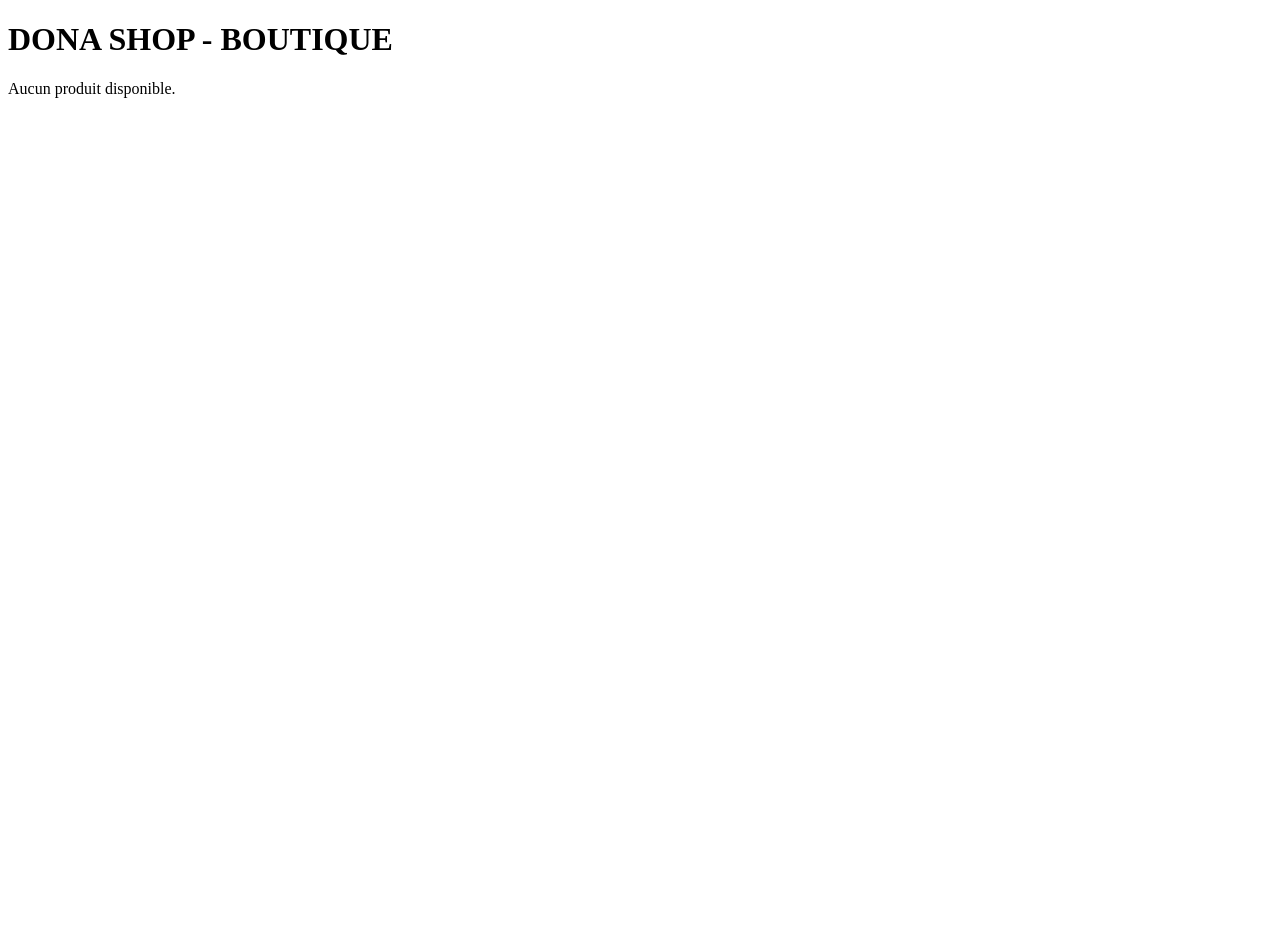
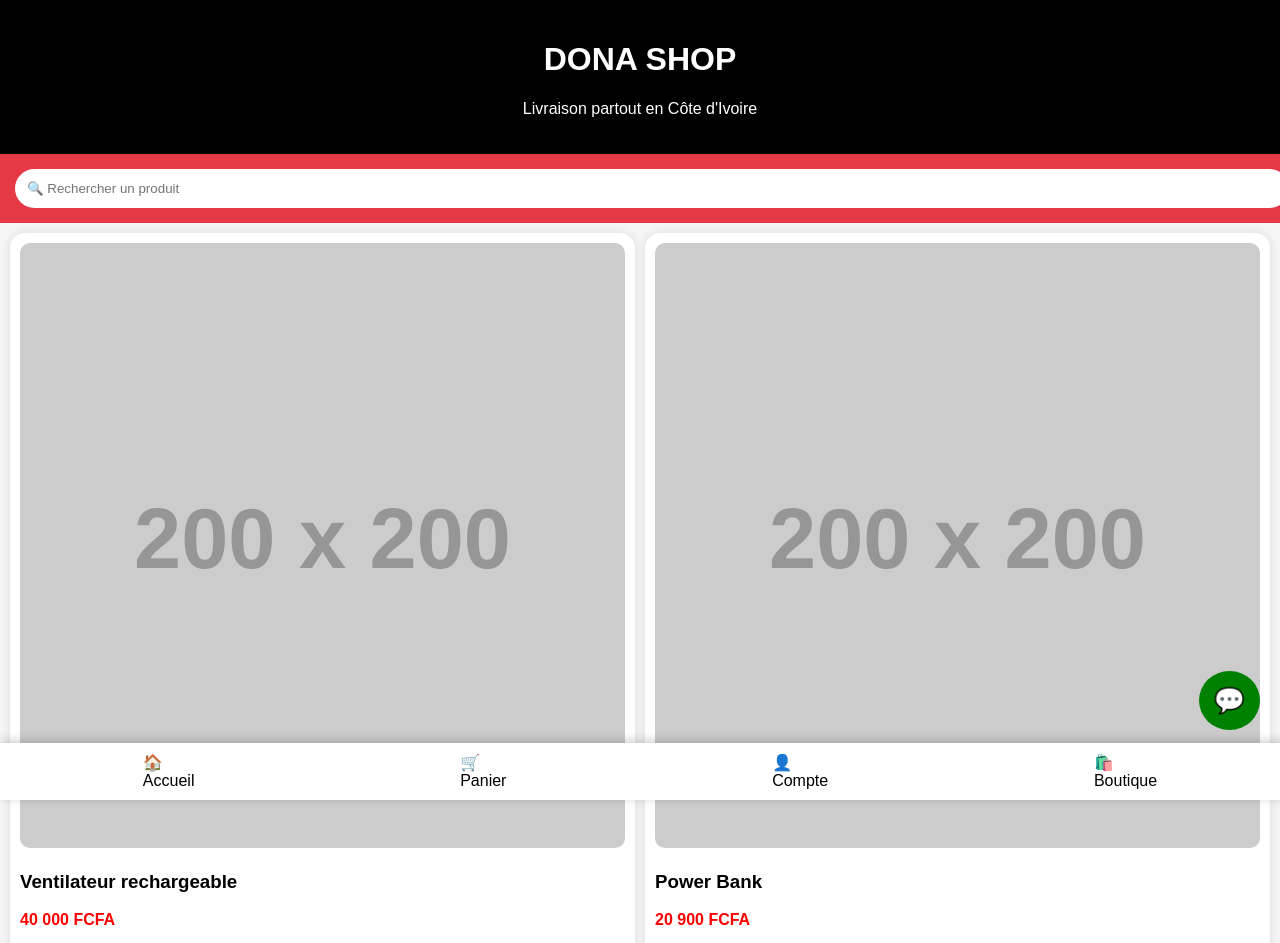
Before and after one commit to diallodona7-maker/Dona-Shop-, a plain HTML site: page boutique.html in a window 1280 px wide. Shown: the top 943 px of the page. Before the commit the page ends 800 px from the top, so only its background shows below. Drawn offline with Linux system fonts and the light colour scheme; placeholder pictures from the web are drawn by us.

Commit message:
boutique.html
<!DOCTYPE html>
<html lang="fr">
<head>
<meta charset="UTF-8">
<meta name="viewport" content="width=device-width, initial-scale=1.0">
<title>DONA SHOP</title>

<style>
body{
margin:0;
font-family:Arial;
background:#f5f5f5;
}

header{
background:black;
color:white;
padding:20px;
text-align:center;
}

.search{
padding:15px;
background:#e63946;
}

.search input{
width:100%;
padding:12px;
border:none;
border-radius:20px;
}

.produits{
display:grid;
grid-template-columns:1fr 1fr;
gap:10px;
padding:10px;
}

.carte{
background:white;
border-radius:15px;
padding:10px;
box-shadow:0 0 10px rgba(0,0,0,0.1);
}

.carte img{
width:100%;
border-radius:10px;
}

.prix{
color:red;
font-weight:bold;
}

footer{
position:fixed;
bottom:0;
width:100%;
background:white;
display:flex;
justify-content:space-around;
padding:10px;
box-shadow:0 -2px 10px rgba(0,0,0,0.2);
}

.whatsapp{
position:fixed;
bottom:70px;
right:20px;
background:green;
color:white;
padding:15px;
border-radius:50%;
font-size:25px;
}
</style>

</head>
<body>

<header>
<h1>DONA SHOP</h1>
<p>Livraison partout en Côte d'Ivoire</p>
</header>

<div class="search">
<input type="text" placeholder="🔍 Rechercher un produit">
</div>

<div class="produits">

<div class="carte">
<img src="https://via.placeholder.com/200">
<h3>Ventilateur rechargeable</h3>
<p class="prix">40 000 FCFA</p>
</div>

<div class="carte">
<img src="https://via.placeholder.com/200">
<h3>Power Bank</h3>
<p class="prix">20 900 FCFA</p>
</div>

<div class="carte">
<img src="https://via.placeholder.com/200">
<h3>Casque Bluetooth</h3>
<p class="prix">15 000 FCFA</p>
</div>

<div class="carte">
<img src="https://via.placeholder.com/200">
<h3>Smart Watch</h3>
<p class="prix">25 000 FCFA</p>
</div>

</div>

<div class="whatsapp">
💬
</div>

<footer>
<div>🏠<br>Accueil</div>
<div>🛒<br>Panier</div>
<div>👤<br>Compte</div>
<div>🛍️<br>Boutique</div>
</footer>

</body>
</html>

```diff
--- a/boutique.html
+++ b/boutique.html
@@ -1,36 +1,133 @@
 <!DOCTYPE html>
 <html lang="fr">
 <head>
-    <meta charset="UTF-8">
-    <meta name="viewport" content="width=device-width, initial-scale=1.0">
-    <title>DONA SHOP - Boutique</title>
+<meta charset="UTF-8">
+<meta name="viewport" content="width=device-width, initial-scale=1.0">
+<title>DONA SHOP</title>
+
+<style>
+body{
+margin:0;
+font-family:Arial;
+background:#f5f5f5;
+}
+
+header{
+background:black;
+color:white;
+padding:20px;
+text-align:center;
+}
+
+.search{
+padding:15px;
+background:#e63946;
+}
+
+.search input{
+width:100%;
+padding:12px;
+border:none;
+border-radius:20px;
+}
+
+.produits{
+display:grid;
+grid-template-columns:1fr 1fr;
+gap:10px;
+padding:10px;
+}
+
+.carte{
+background:white;
+border-radius:15px;
+padding:10px;
+box-shadow:0 0 10px rgba(0,0,0,0.1);
+}
+
+.carte img{
+width:100%;
+border-radius:10px;
+}
+
+.prix{
+color:red;
+font-weight:bold;
+}
+
+footer{
+position:fixed;
+bottom:0;
+width:100%;
+background:white;
+display:flex;
+justify-content:space-around;
+padding:10px;
+box-shadow:0 -2px 10px rgba(0,0,0,0.2);
+}
+
+.whatsapp{
+position:fixed;
+bottom:70px;
+right:20px;
+background:green;
+color:white;
+padding:15px;
+border-radius:50%;
+font-size:25px;
+}
+</style>
+
 </head>
-
 <body>
 
-<h1>DONA SHOP - BOUTIQUE</h1>
+<header>
+<h1>DONA SHOP</h1>
+<p>Livraison partout en Côte d'Ivoire</p>
+</header>
 
-<div id="produits"></div>
+<div class="search">
+<input type="text" placeholder="🔍 Rechercher un produit">
+</div>
 
-<script>
+<div class="produits">
 
-const produit = JSON.parse(localStorage.getItem("produit"));
+<div class="carte">
+<img src="https://via.placeholder.com/200">
+<h3>Ventilateur rechargeable</h3>
+<p class="prix">40 000 FCFA</p>
+</div>
 
-if (produit) {
+<div class="carte">
+<img src="https://via.placeholder.com/200">
+<h3>Power Bank</h3>
+<p class="prix">20 900 FCFA</p>
+</div>
 
-document.getElementById("produits").innerHTML = `
-    <h2>${produit.nom}</h2>
-    <p>Prix : ${produit.prix} FCFA</p>
-`;
+<div class="carte">
+<img src="https://via.placeholder.com/200">
+<h3>Casque Bluetooth</h3>
+<p class="prix">15 000 FCFA</p>
+</div>
 
-} else {
+<div class="carte">
+<img src="https://via.placeholder.com/200">
+<h3>Smart Watch</h3>
+<p class="prix">25 000 FCFA</p>
+</div>
 
-document.getElementById("produits").innerHTML =
-"<p>Aucun produit disponible.</p>";
+</div>
 
-}
+<div class="whatsapp">
+💬
+</div>
 
-</script>
+<footer>
+<div>🏠<br>Accueil</div>
+<div>🛒<br>Panier</div>
+<div>👤<br>Compte</div>
+<div>🛍️<br>Boutique</div>
+</footer>
 
 </body>
 </html>
```
